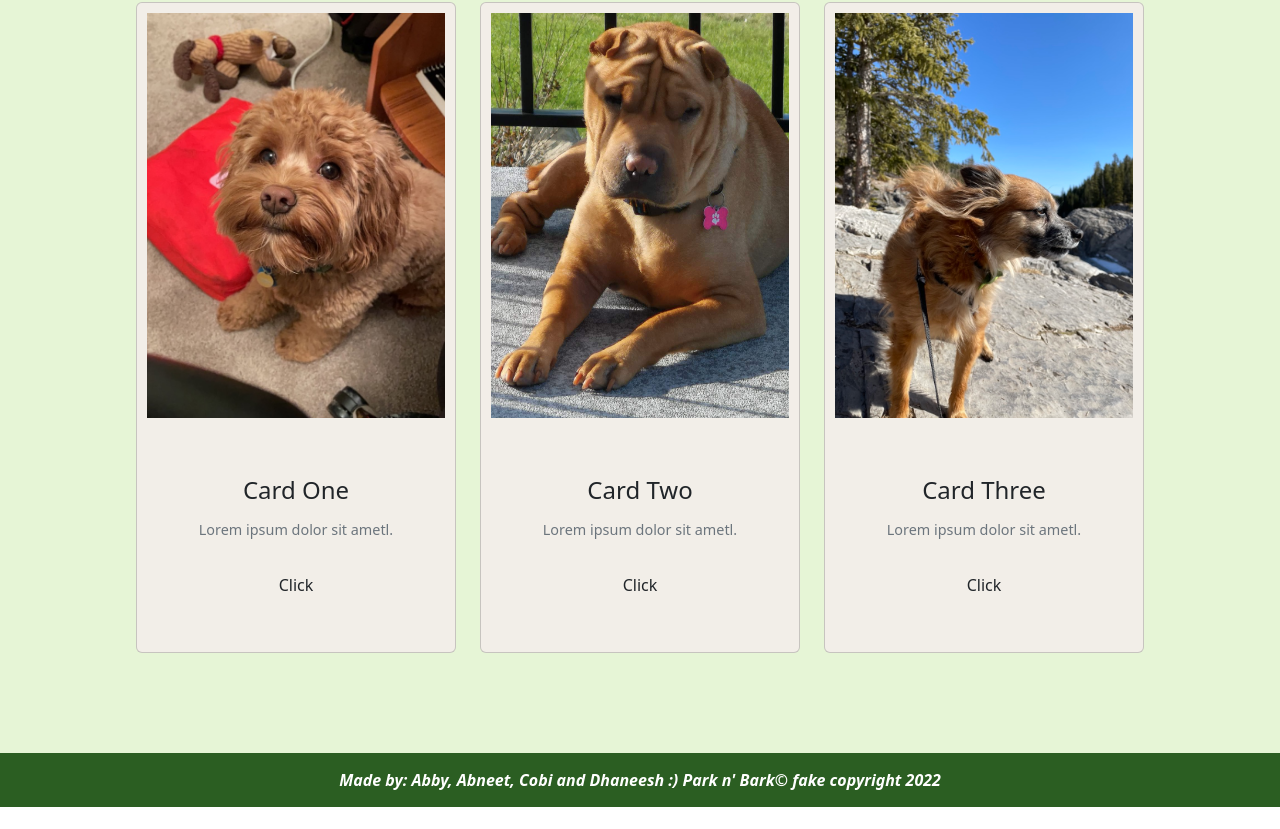
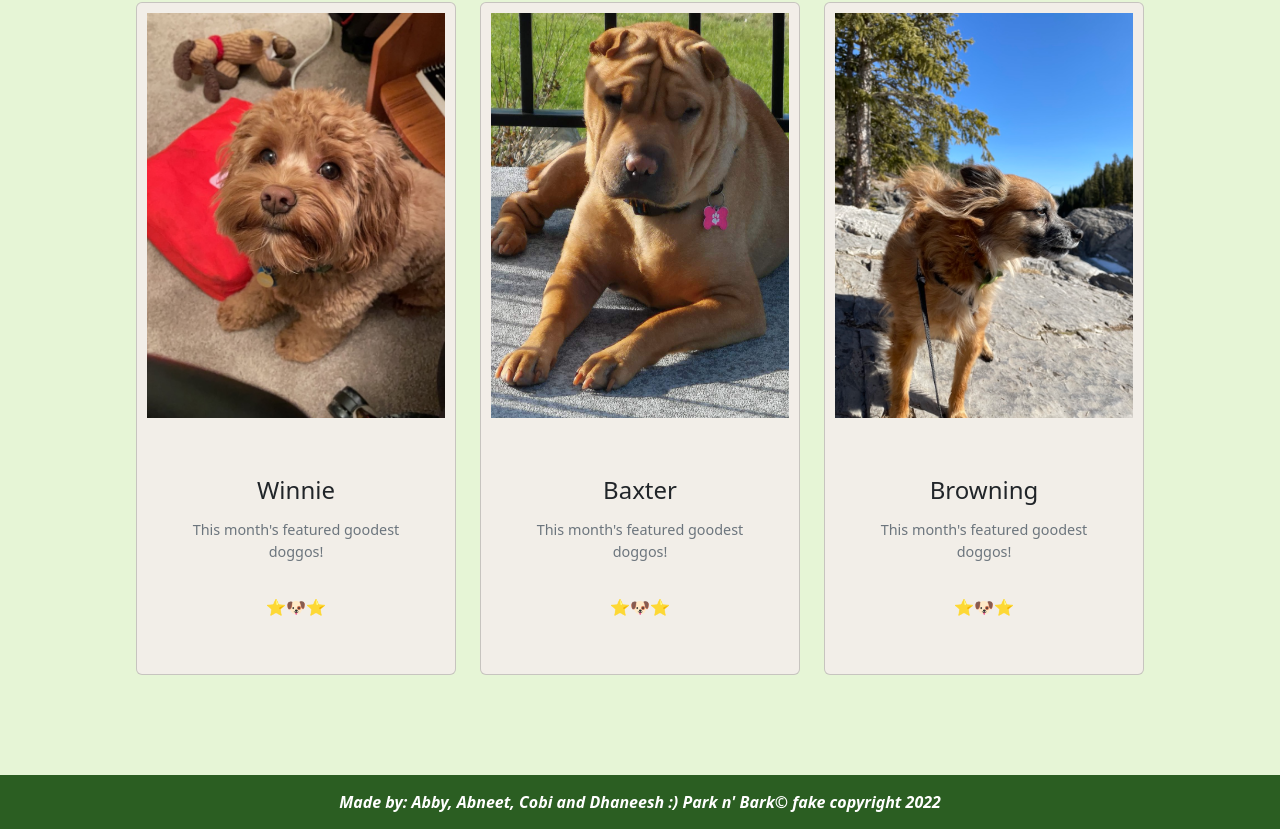
Before and after one commit to abbyrobinson13/park-n-bark, a React (Create React App) app: page / in a window 1280 px wide. Shown: the part 1102-1931 px from the top of the page. Before the commit the page ends 1909 px from the top, so only its background shows below. Built offline with nearby package versions, Linux system fonts and the light colour scheme; no server answers.

Commit message:
cards updated

```diff
--- a/src/components/Cards/CardUI.jsx
+++ b/src/components/Cards/CardUI.jsx
@@ -10,13 +10,13 @@ class Cards extends Component {
       <div className="dog-star-section container-fluid d-flex justify-content-center">
         <div className="row">
           <div className="col-md-4">
-            <Card imgsrc={img1} title="Card One" />
+            <Card imgsrc={img1} title="Winnie" />
           </div>
           <div className="col-md-4">
-            <Card imgsrc={img2} title="Card Two" />
+            <Card imgsrc={img2} title="Baxter" />
           </div>
           <div className="col-md-4">
-            <Card imgsrc={img3} title="Card Three" />
+            <Card imgsrc={img3} title="Browning" />
           </div>
         </div>
       </div>
--- a/src/components/Cards/Cards.jsx
+++ b/src/components/Cards/Cards.jsx
@@ -14,10 +14,10 @@ function Card(props) {
         <h4 className="card-title">{props.title}</h4>
         <p className="card-text text-secondary">
           {" "}
-          Lorem ipsum dolor sit ametl.
+          This month's featured goodest doggos!
         </p>
         <a href="" className="btn btn-outline">
-          Click
+        ⭐️🐶⭐️
         </a>
       </div>
     </div>
```
